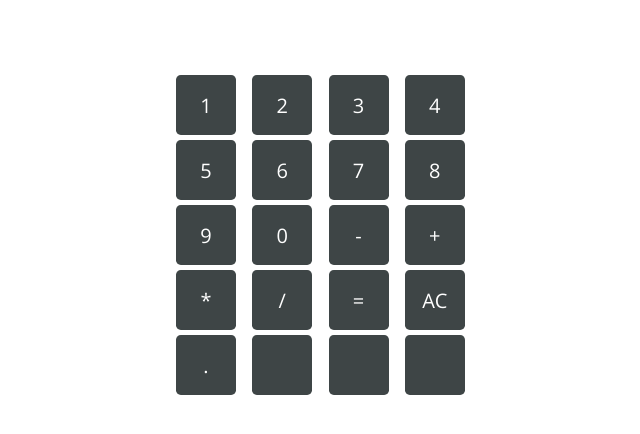
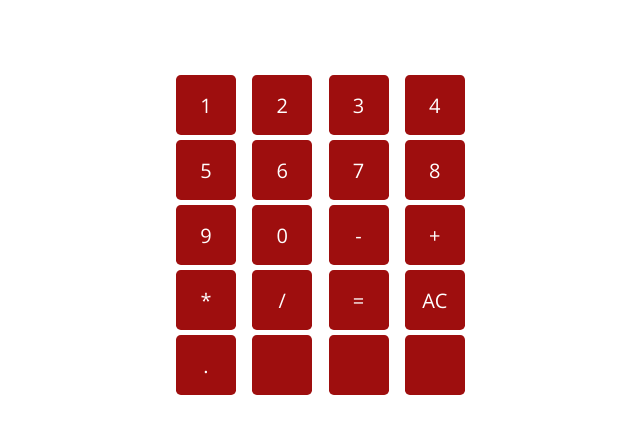
Before and after one commit to Pavel-Latyshov/Calculator, a plain HTML site: page index.html in a window 1280 px wide. Shown: the whole page, without its empty margins (314-954 px from the left). Drawn offline with nearby package versions, Linux system fonts and the light colour scheme.

Commit message:
feat: change color

```diff
--- a/style.css
+++ b/style.css
@@ -40,7 +40,9 @@ button {
     font-family: inherit;
     width: 60px;
     height: 60px;
-    background-color: rgb(62, 69, 70);
+    /* background-color: rgb(62, 69, 70); */
+    background-color: rgb(158, 14, 14);
+
     border-radius: 8%;
     text-align: center;
     font-size: 20px;
```
